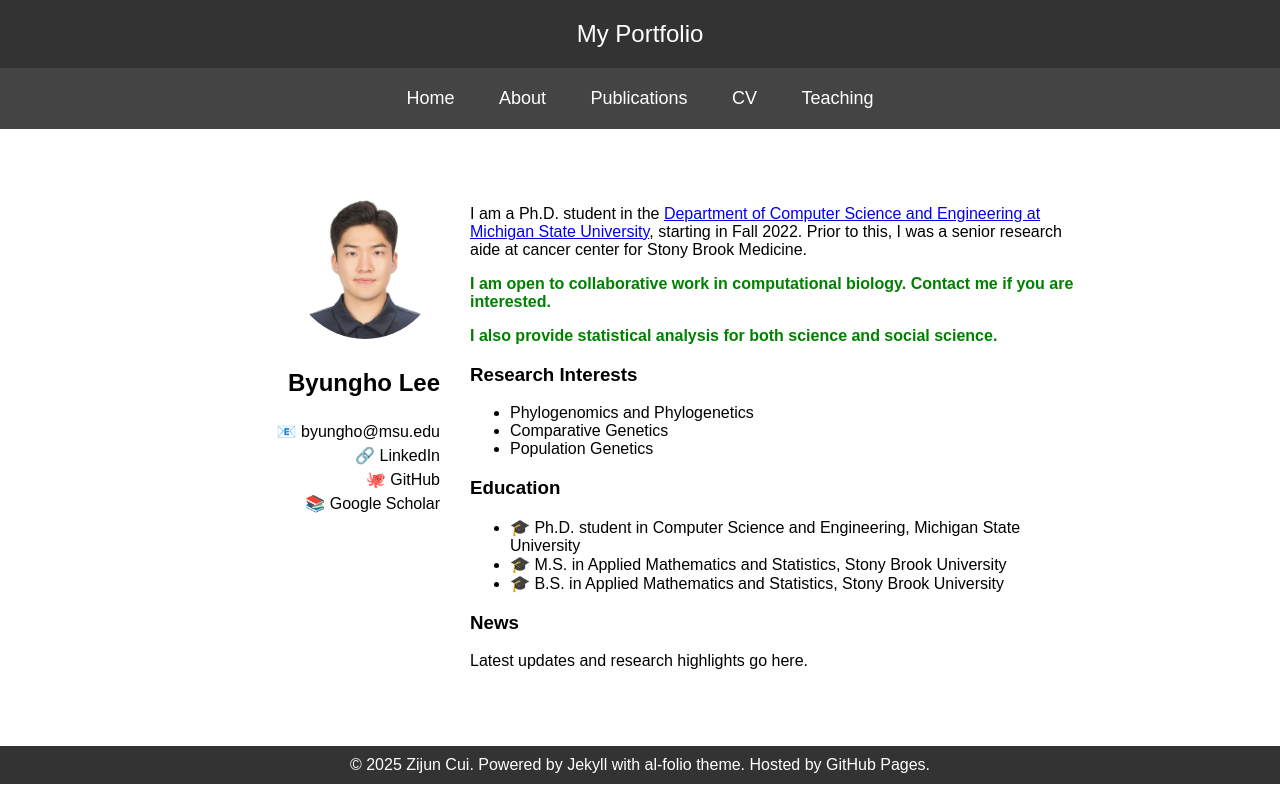
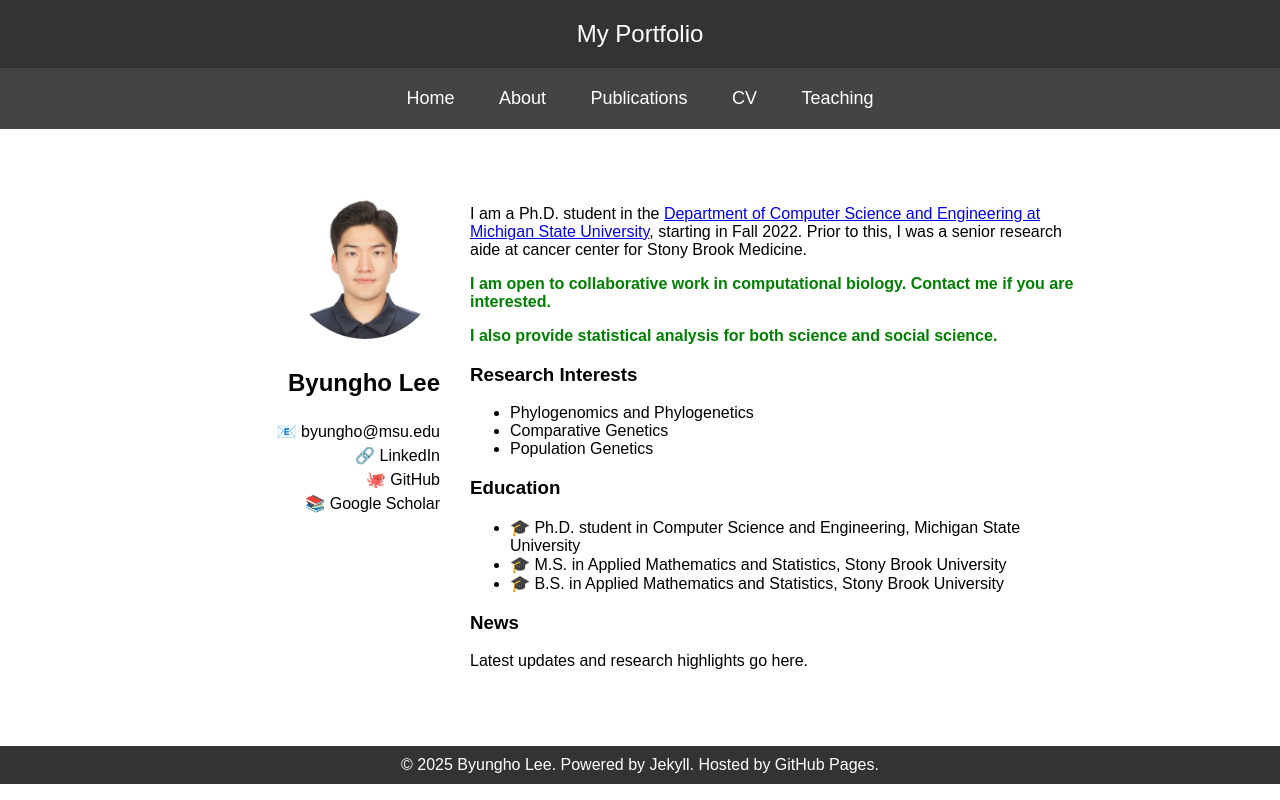
Before and after one commit to byungho-lab/byungho-lab.github.io, a plain HTML site: page index.html in a window 1280 px wide. Drawn offline with Linux system fonts and the light colour scheme.

Commit message:
Update index.html

```diff
--- a/index.html
+++ b/index.html
@@ -127,7 +127,7 @@
     </div>
 
     <footer class="footer">
-        &copy; 2025 Zijun Cui. Powered by Jekyll with al-folio theme. Hosted by GitHub Pages.
+        &copy; 2025 Byungho Lee. Powered by Jekyll. Hosted by GitHub Pages.
     </footer>
 </body>
 </html>
```
